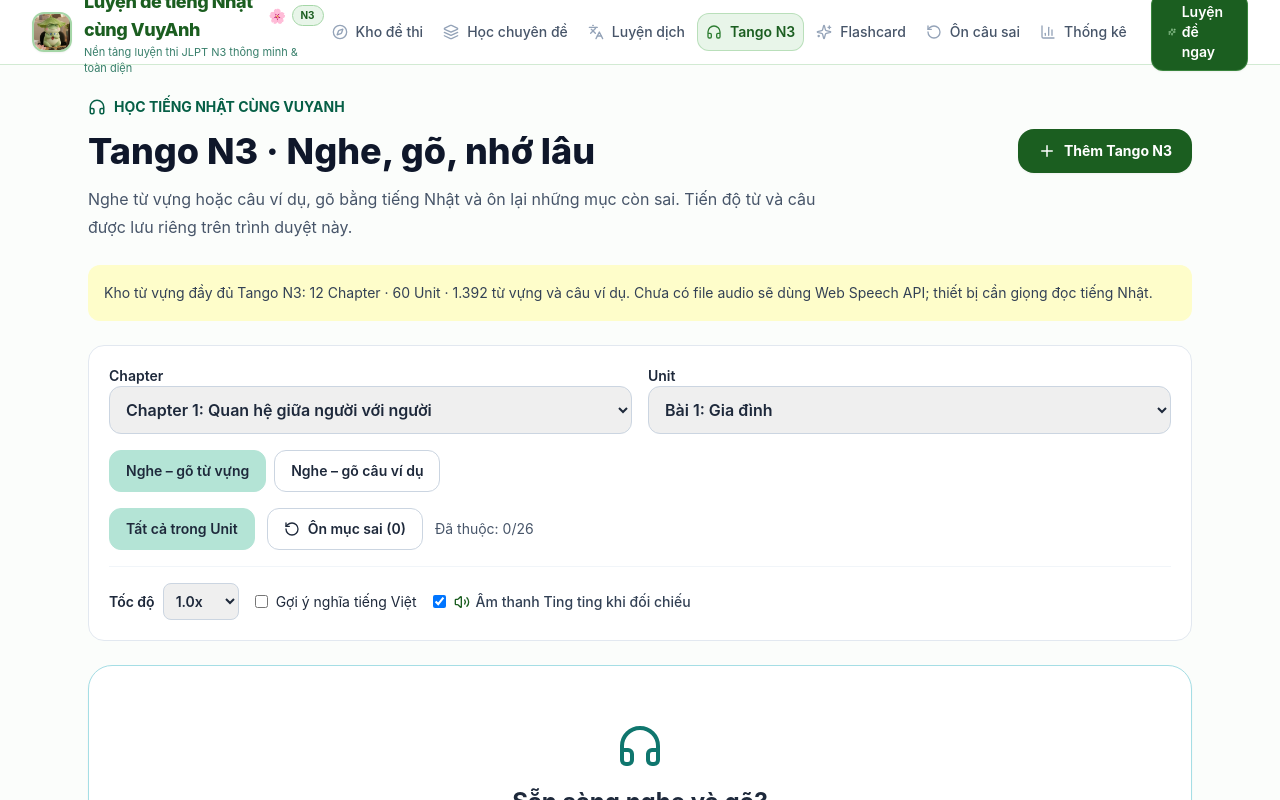
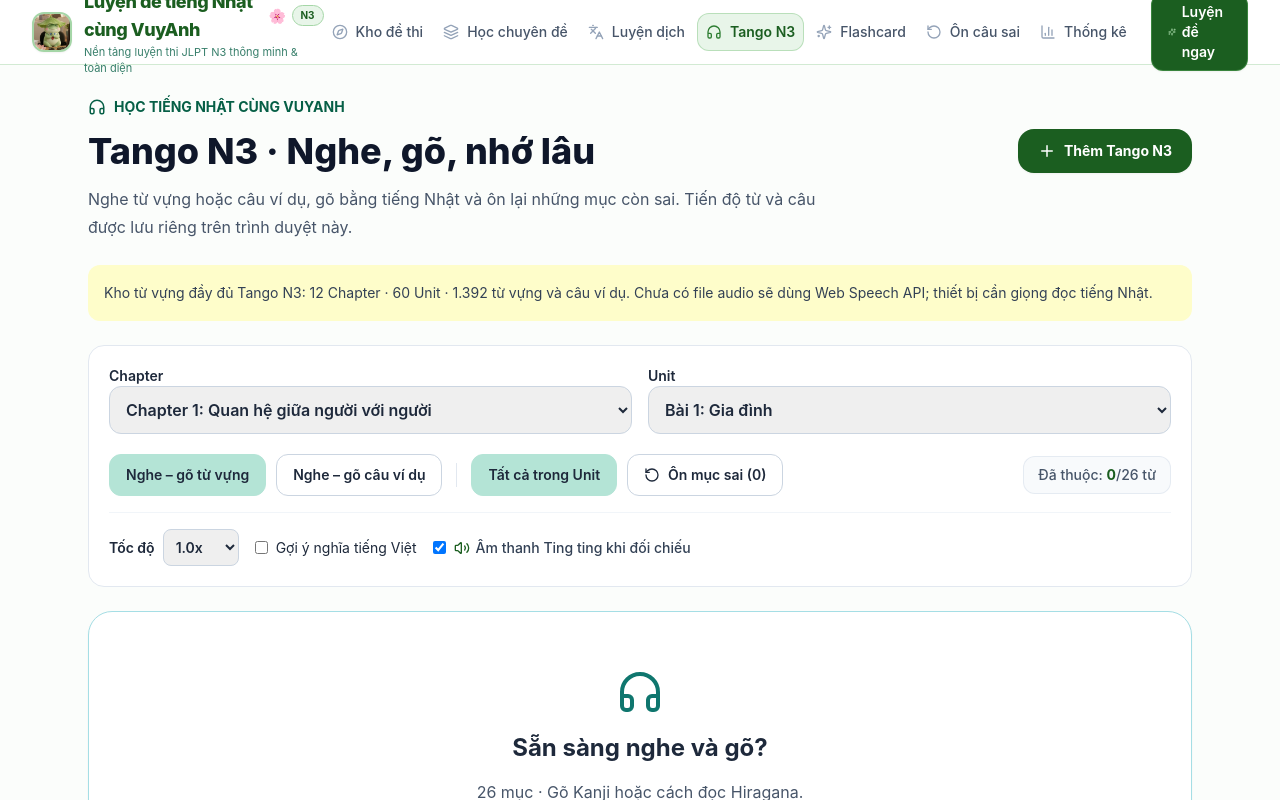
Before and after one commit to anhvy0904/website_review_JLPT, a Next.js app: page /learn/tango in a window 1280 px wide. Shown: the top 800 px of the page. Built offline with nearby package versions, Linux system fonts and the light colour scheme.

Commit message:
style(tango): align mode and review scope buttons in a single horizontal row

```diff
--- a/components/TangoPractice.tsx
+++ b/components/TangoPractice.tsx
@@ -231,8 +231,56 @@ export default function TangoPractice() {
         <label className="space-y-2 text-sm font-semibold">Chapter<select value={chapter.chapterId} disabled={!ready} onChange={(event) => { endSession(); const next = chapters.find((item) => item.chapterId === Number(event.target.value))!; setChapterId(next.chapterId); setUnitId(next.units[0].unitId); }} className="block w-full rounded-xl border border-slate-300 p-3 text-base">{chapters.map((item) => <option key={item.chapterId} value={item.chapterId}>{item.chapterTitle}</option>)}</select></label>
         <label className="space-y-2 text-sm font-semibold">Unit<select value={unit.unitId} disabled={!ready} onChange={(event) => { endSession(); setUnitId(Number(event.target.value)); }} className="block w-full rounded-xl border border-slate-300 p-3 text-base">{chapter.units.map((item) => <option key={item.unitId} value={item.unitId}>{item.unitTitle}</option>)}</select></label>
       </div>
-      <div className="flex flex-wrap gap-2" aria-label="Chế độ học">{(["word", "example"] as const).map((item) => <button key={item} className={mode === item ? selectedButton : button} aria-pressed={mode === item} onClick={() => { endSession(); setMode(item); }}>{item === "word" ? "Nghe – gõ từ vựng" : "Nghe – gõ câu ví dụ"}</button>)}</div>
-      <div className="flex flex-wrap items-center gap-3"><button className={wrongOnly ? button : selectedButton} aria-pressed={!wrongOnly} onClick={() => { endSession(); setWrongOnly(false); }}>Tất cả trong Unit</button><button className={wrongOnly ? selectedButton : button} aria-pressed={wrongOnly} onClick={() => { endSession(); setWrongOnly(true); }}><RotateCcw size={16} />Ôn mục sai ({wrongCount})</button><span className="text-sm text-slate-600">Đã thuộc: {masteredCount}/{unit.words.length}</span></div>
+      {/* 4 Nút chức năng nằm cùng trên 1 hàng thẳng tắp */}
+      <div className="flex flex-wrap items-center justify-between gap-3 pt-1">
+        <div className="flex flex-wrap items-center gap-2.5">
+          {/* Nhóm chế độ học: Từ vựng / Câu ví dụ */}
+          {(["word", "example"] as const).map((item) => (
+            <button
+              key={item}
+              className={mode === item ? selectedButton : button}
+              aria-pressed={mode === item}
+              onClick={() => {
+                endSession();
+                setMode(item);
+              }}
+            >
+              {item === "word" ? "Nghe – gõ từ vựng" : "Nghe – gõ câu ví dụ"}
+            </button>
+          ))}
+
+          {/* Vạch ngăn cách tinh tế giữa 2 nhóm nút */}
+          <div className="hidden md:block h-6 w-px bg-slate-200 mx-1" aria-hidden="true" />
+
+          {/* Nhóm phạm vi ôn tập: Tất cả trong Unit / Ôn mục sai */}
+          <button
+            className={wrongOnly ? button : selectedButton}
+            aria-pressed={!wrongOnly}
+            onClick={() => {
+              endSession();
+              setWrongOnly(false);
+            }}
+          >
+            Tất cả trong Unit
+          </button>
+          <button
+            className={wrongOnly ? selectedButton : button}
+            aria-pressed={wrongOnly}
+            onClick={() => {
+              endSession();
+              setWrongOnly(true);
+            }}
+          >
+            <RotateCcw size={16} />
+            <span>Ôn mục sai ({wrongCount})</span>
+          </button>
+        </div>
+
+        {/* Chỉ số Đã thuộc trong Unit */}
+        <span className="text-sm font-medium text-slate-600 bg-slate-50 px-3.5 py-2 rounded-xl border border-slate-200/80 shrink-0">
+          Đã thuộc: <strong className="text-[#1B5E20]">{masteredCount}</strong>/{unit.words.length} từ
+        </span>
+      </div>
       <div className="flex flex-wrap items-center gap-4 border-t border-slate-100 pt-4">
         <label className="flex items-center gap-2 text-sm font-semibold">
           Tốc độ
```
